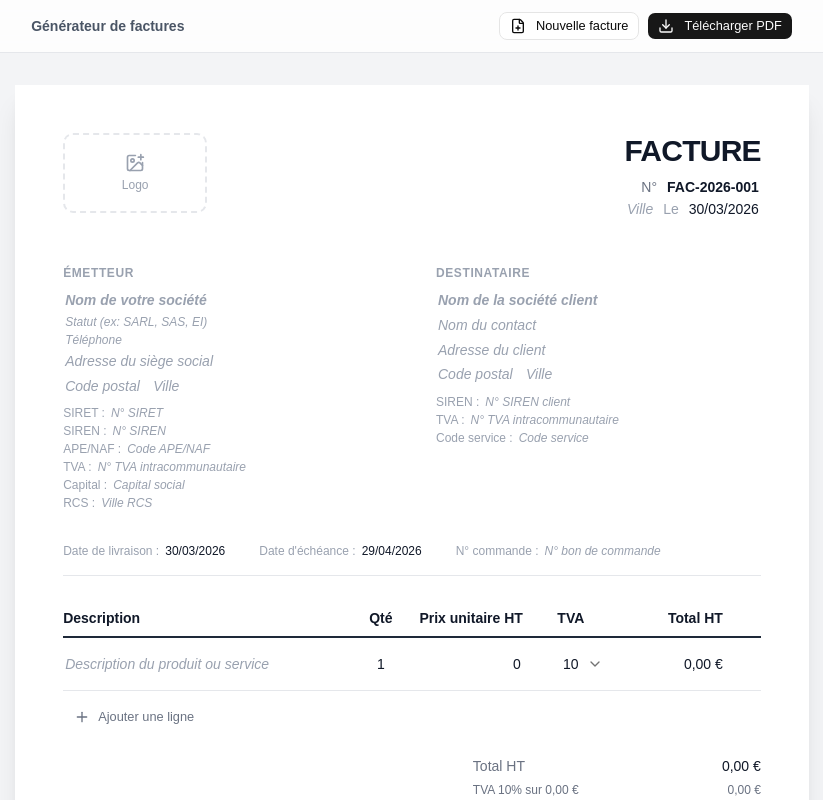
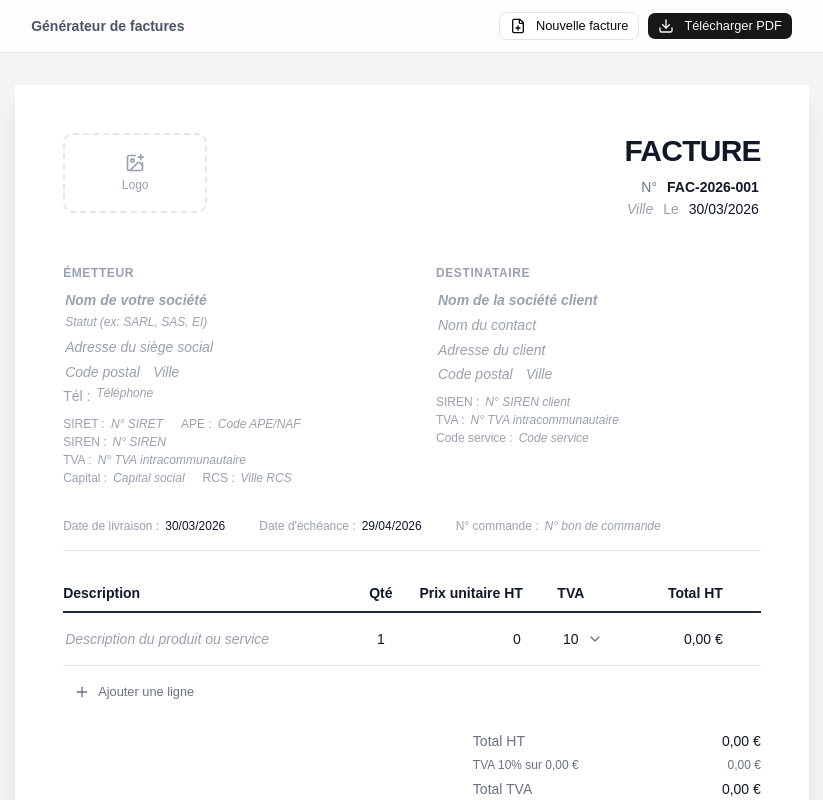
Before and after one commit to Farman-IA/invoice-generator, a React (Vite) app: page / in a window 1280 px wide. Shown: the top 800 px of the page, without its empty margins (228-1051 px from the left). Built offline with nearby package versions, Linux system fonts and the light colour scheme.

Commit message:
style: disposition pro de la section Emetteur
Reorganiser en 3 blocs visuels : identite (nom + statut),
coordonnees (adresse + tel avec label), infos legales (SIRET+APE
et Capital+RCS groupes sur meme ligne pour plus de compacite).

```diff
--- a/src/components/InvoiceDocument.tsx
+++ b/src/components/InvoiceDocument.tsx
@@ -162,6 +162,7 @@ export const InvoiceDocument = forwardRef<HTMLDivElement, InvoiceDocumentProps>(
             <h2 className="text-xs font-semibold text-gray-400 uppercase tracking-wider mb-2">
               Émetteur
             </h2>
+            {/* Identité */}
             <div className="space-y-0.5">
               <InlineEdit
                 value={issuer.companyName}
@@ -173,14 +174,11 @@ export const InvoiceDocument = forwardRef<HTMLDivElement, InvoiceDocumentProps>(
                 value={issuer.legalForm}
                 onChange={(v) => onUpdateIssuer({ legalForm: v })}
                 placeholder={PLACEHOLDERS.issuer.legalForm}
-                className="text-gray-600 text-xs"
-              />
-              <InlineEdit
-                value={issuer.phone}
-                onChange={(v) => onUpdateIssuer({ phone: v })}
-                placeholder={PLACEHOLDERS.issuer.phone}
                 className="text-gray-500 text-xs"
               />
+            </div>
+            {/* Coordonnées */}
+            <div className="mt-1.5 space-y-0.5">
               <InlineEdit
                 value={issuer.address}
                 onChange={(v) => onUpdateIssuer({ address: v })}
@@ -199,11 +197,17 @@ export const InvoiceDocument = forwardRef<HTMLDivElement, InvoiceDocumentProps>(
                   placeholder={PLACEHOLDERS.issuer.city}
                 />
               </div>
-              <div className="mt-2 space-y-0.5 text-xs text-gray-600">
+              <LabeledField label="Tél" value={issuer.phone} onChange={(v) => onUpdateIssuer({ phone: v })} placeholder={PLACEHOLDERS.issuer.phone} />
+            </div>
+            {/* Infos légales */}
+            <div className="mt-2 space-y-0.5 text-xs text-gray-600">
+              <div className="flex gap-4">
                 <LabeledField label="SIRET" value={issuer.siret} onChange={(v) => onUpdateIssuer({ siret: v })} placeholder={PLACEHOLDERS.issuer.siret} />
-                <LabeledField label="SIREN" value={issuer.siren} onChange={(v) => onUpdateIssuer({ siren: v })} placeholder={PLACEHOLDERS.issuer.siren} />
-                <LabeledField label="APE/NAF" value={issuer.apeNaf} onChange={(v) => onUpdateIssuer({ apeNaf: v })} placeholder={PLACEHOLDERS.issuer.apeNaf} />
-                <LabeledField label="TVA" value={issuer.tvaNumber} onChange={(v) => onUpdateIssuer({ tvaNumber: v })} placeholder={PLACEHOLDERS.issuer.tvaNumber} />
+                <LabeledField label="APE" value={issuer.apeNaf} onChange={(v) => onUpdateIssuer({ apeNaf: v })} placeholder={PLACEHOLDERS.issuer.apeNaf} />
+              </div>
+              <LabeledField label="SIREN" value={issuer.siren} onChange={(v) => onUpdateIssuer({ siren: v })} placeholder={PLACEHOLDERS.issuer.siren} />
+              <LabeledField label="TVA" value={issuer.tvaNumber} onChange={(v) => onUpdateIssuer({ tvaNumber: v })} placeholder={PLACEHOLDERS.issuer.tvaNumber} />
+              <div className="flex gap-4">
                 <LabeledField label="Capital" value={issuer.shareCapital} onChange={(v) => onUpdateIssuer({ shareCapital: v })} placeholder={PLACEHOLDERS.issuer.shareCapital} />
                 <LabeledField label="RCS" value={issuer.rcsCity} onChange={(v) => onUpdateIssuer({ rcsCity: v })} placeholder={PLACEHOLDERS.issuer.rcsCity} />
               </div>
```
